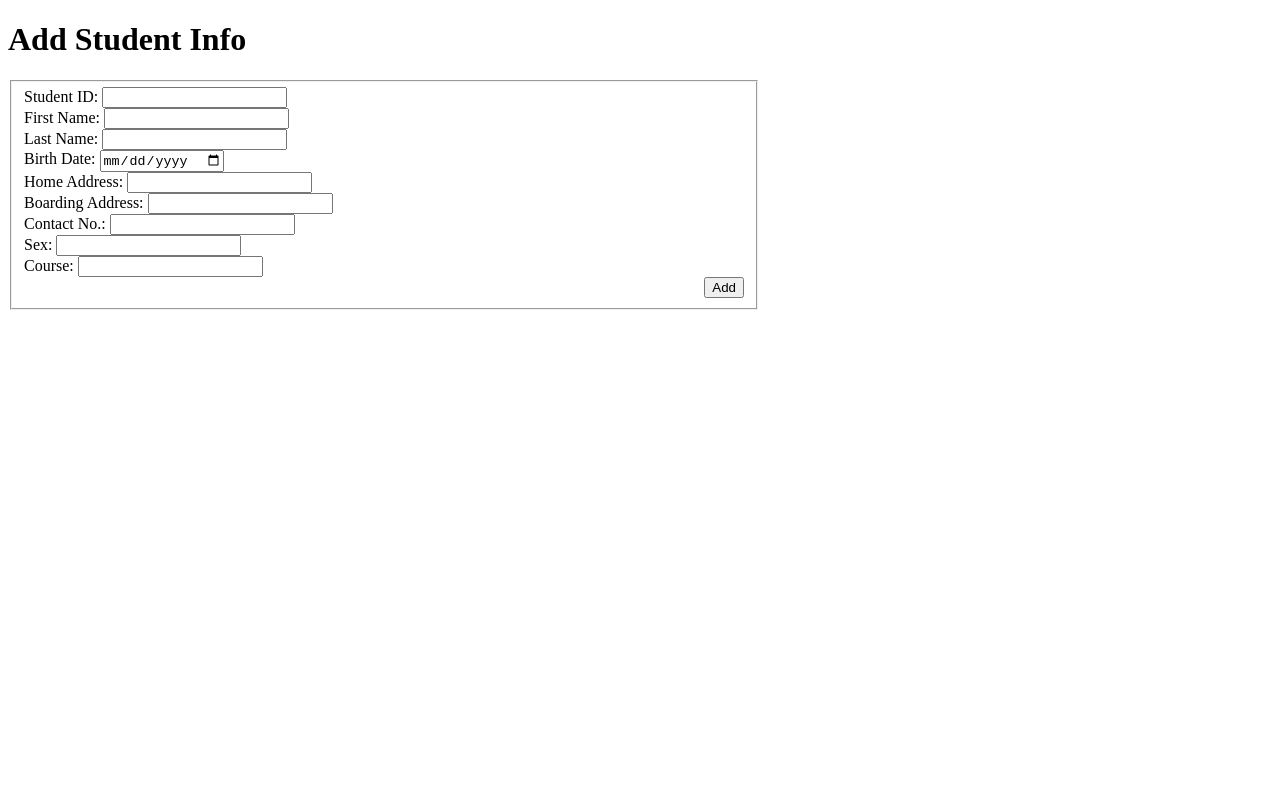
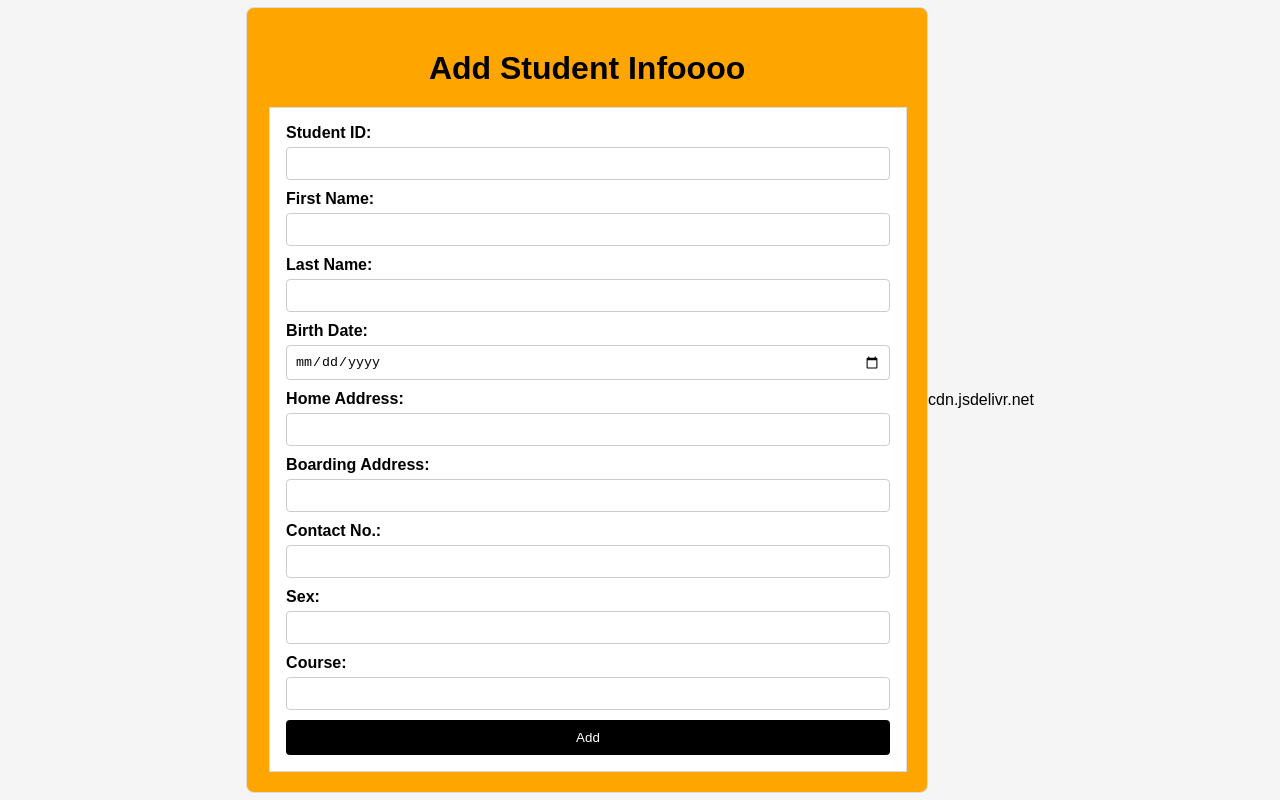
Before and after one commit to jamlmao/StudentDirectory, a PHP site: page /add_stud.php in a window 1280 px wide. Run offline with PHP 8.4, Linux system fonts and the light colour scheme; some libraries are stand-ins or nearby versions.

Commit message:
commit ko raw sabi ni jajam

```diff
--- a/add_stud.php
+++ b/add_stud.php
@@ -4,124 +4,154 @@
     <meta charset="UTF-8">
     <meta name="viewport" content="width=device-width, initial-scale=1.0">
     <title>Inventory Management</title>
-    <!-- Import Chart.js library -->
+    <script src="https://cdn.jsdelivr.net/npm/sweetalert2@11"></script>
     <script src="https://cdn.jsdelivr.net/npm/chart.js"></script>
+    <style>
+
+        body {
+            font-family: Arial, sans-serif;
+            background-color: #f5f5f5;
+            margin: 0;
+            padding: 0;
+            display: flex;
+            justify-content: center;
+            align-items: center;
+            height: 100vh;
+        }
+        .container-fluid {
+            max-width: 40rem;
+            padding: 20px;
+            border: 1px solid #ddd;
+            border-radius: 8px;
+            background-color: orange;
+        }
+        h1 {
+            text-align: center;
+            margin-bottom: 20px;
+        }
+        .border-dark-subtle {
+            border: 1px solid #ddd;
+            background-color: white;
+        }
+        .p-3 {
+            padding: 1rem;
+        }
+        .w-50 {
+            width: 100%;
+            padding-right: 350px;
+        }
+        .form-label {
+            font-weight: bold;
+            display: block;
+            margin-bottom: 5px;
+        }
+        .form-control {
+            width: 100%;
+            padding: 8px;
+            border-radius: 4px;
+            border: 1px solid #ccc;
+            box-sizing: border-box;
+            margin-bottom: 10px;
+        }
+        .btn-primary {
+            background-color: black;
+            color: white;
+            border: none;
+            padding: 10px 290px;
+            border-radius: 4px;
+            cursor: pointer;
+        }
+        .btn-primary:hover {
+            background-color: orange;
+        }
+        .text-right {
+            text-align: right;
+        }
+    </style>
 </head>
 <body>
-
     <div class="container-fluid">
-        <div class="col-10">
-            <h1>Add Student Info</h1>
-            <?php
-            if(isset($_POST["btnSave"])){
-                require("dbconnect.php");
-
-                $studID = $_POST["Student_ID"];
-                $frstnm = $_POST["firstname"];
-                $lstnm = $_POST["lastname"];
-                $birthd = $_POST["birthdate"];
-                $haddress = $_POST["homeadd"];
-                $baddress = $_POST["boardingadd"];
-                $connum = $_POST["contact"];
-                $sx = $_POST["Sex"];
-                $crs = $_POST["Course"];
-
-                if(empty($studID) || empty($frstnm) || empty($lstnm) || empty($birthd) || empty($haddress) || empty($baddress) || empty($connum) || empty($sx) || empty($crs)){
-                    echo "Please input all fields.";
-                } else {
-                    $sql = "INSERT INTO `tblstudentinfo`(`StudentID`, `Fname`, `Lname`, `bdate`, `homeaddr`, `boardingaddr`, `contactno`, `sex`, `course`) VALUES (:istudID, :ifrstnm, :ilstnm, :ibirthd, :ihaddress, :ibaddress, :iconnum, :isx, :icrs)";
-                    $values = array(":istudID" => $studID, ":ifrstnm" => $frstnm, ":ilstnm" => $lstnm, ":ibirthd" => $birthd, ":ihaddress" => $haddress, ":ibaddress" => $baddress, ":iconnum" => $connum, ":isx" => $sx, ":icrs" => $crs);
-                    $result = $conn->prepare($sql);
-                    $result->execute($values);
-
-                    if($result->rowCount() > 0){
-                        echo "Record has been saved!";
-                    } else {
-                        echo "No record has been saved!";
-                    }
-                    header("Location: studfile.php?student_id=$studID");
-                }
-            }
-            ?>
-
-            <fieldset class="border border-2 border-dark-subtle p-3 ms-auto me-auto" style="width: 45rem;">
+        <h1>Add Student Infoooo</h1>
+        <fieldset class="border border-dark-subtle p-3">
             <form action="add_item.php" method="post" class="row">
+                <!-- Student Info Input Fields -->
                 <div class="mb-3 w-50">
                     <label class="form-label mb-0">Student ID: </label>
                     <input type="text" name="Student_ID" class="form-control" pattern="[0-9]+" title="Please enter only numeric values">
                 </div>
-
+                <!-- Other input fields for student info -->
                 <div class="mb-3 w-50">
                     <label class="form-label mb-0">First Name: </label>
                     <input type="text" class="form-control" name="firstname">
                 </div>
-
                 <div class="mb-3 w-50">
                     <label class="form-label mb-0">Last Name: </label>
                     <input type="text" class="form-control" name="lastname">
                 </div>
-
                 <div class="mb-3 w-50">
                     <label class="form-label mb-0">Birth Date: </label>
                     <input type="date" class="form-control" name="birthdate">
                 </div>
-
                 <div class="mb-3 w-50">
                     <label class="form-label mb-0">Home Address: </label>
                     <input type="text" class="form-control" name="homeadd">
                 </div>
-
                 <div class="mb-3 w-50">
                     <label class="form-label mb-0">Boarding Address: </label>
                     <input type="text" class="form-control" name="boardingadd">
                 </div>
-
                 <div class="mb-3 w-50">
                     <label class="form-label mb-0">Contact No.: </label>
                     <input type="tel" class="form-control" name="contact">
                 </div>
-
                 <div class="mb-3 w-50">
                     <label class="form-label mb-0">Sex: </label>
                     <input type="text" class="form-control" name="Sex">
                 </div>
-
                 <div class="mb-3 w-50">
                     <label class="form-label mb-0">Course: </label>
                     <input type="text" class="form-control" name="Course">
                 </div>
+                <div class="text-right w-100">
+                <center><button type="submit" name="btnSave" class="btn btn-primary">Add</button></center>
+                <script>
 
+                         Swal.fire({
+                            title: "Student info Added",
+                            showClass: {
+                                popup: `
+                                animate__animated
+                                animate__fadeInUp
+                                animate__faster
+                                `
+                            },
+                            hideClass: {
+                                popup: `
+                                animate__animated
+                                animate__fadeOutDown
+                                animate__faster
+                                `
+                            }
+                            });
 
-                    <div style="text-align: right;">
-                        <button type="submit" name="btnSave" class="btn btn-primary w-25">Add</button>
+                </script>
                 </div>
+
             </form>
         </fieldset>
     </div>
-    </div>
 
-    <!-- JavaScript Section -->
+
     <script>
+
         function search(event){
-            if(event.keyCode == 13){
-                let search = document.getElementById("txtSearch").value;
-                if(search.length >= 3 || search.length === 0){
-                    loadItems();
-                }
-            }
+
         }
 
         function loadItems(){
-            var xhttp = new XMLHttpRequest();
-            xhttp.onreadystatechange = function(){
-                if (this.readyState == 4 && this.status == 200) {
-                    document.getElementById("htmlContent").innerHTML = this.responseText;
-                }
-            };
-            let search = document.getElementById("txtSearch").value;
-            xhttp.open("GET", "CancelSearch.php?search="+search, true);
-            xhttp.send();
+
         }
     </script>
 </body>
 </html>
+cdn.jsdelivr.net
```
Lines whose indentation alone changed are shown as unchanged.
